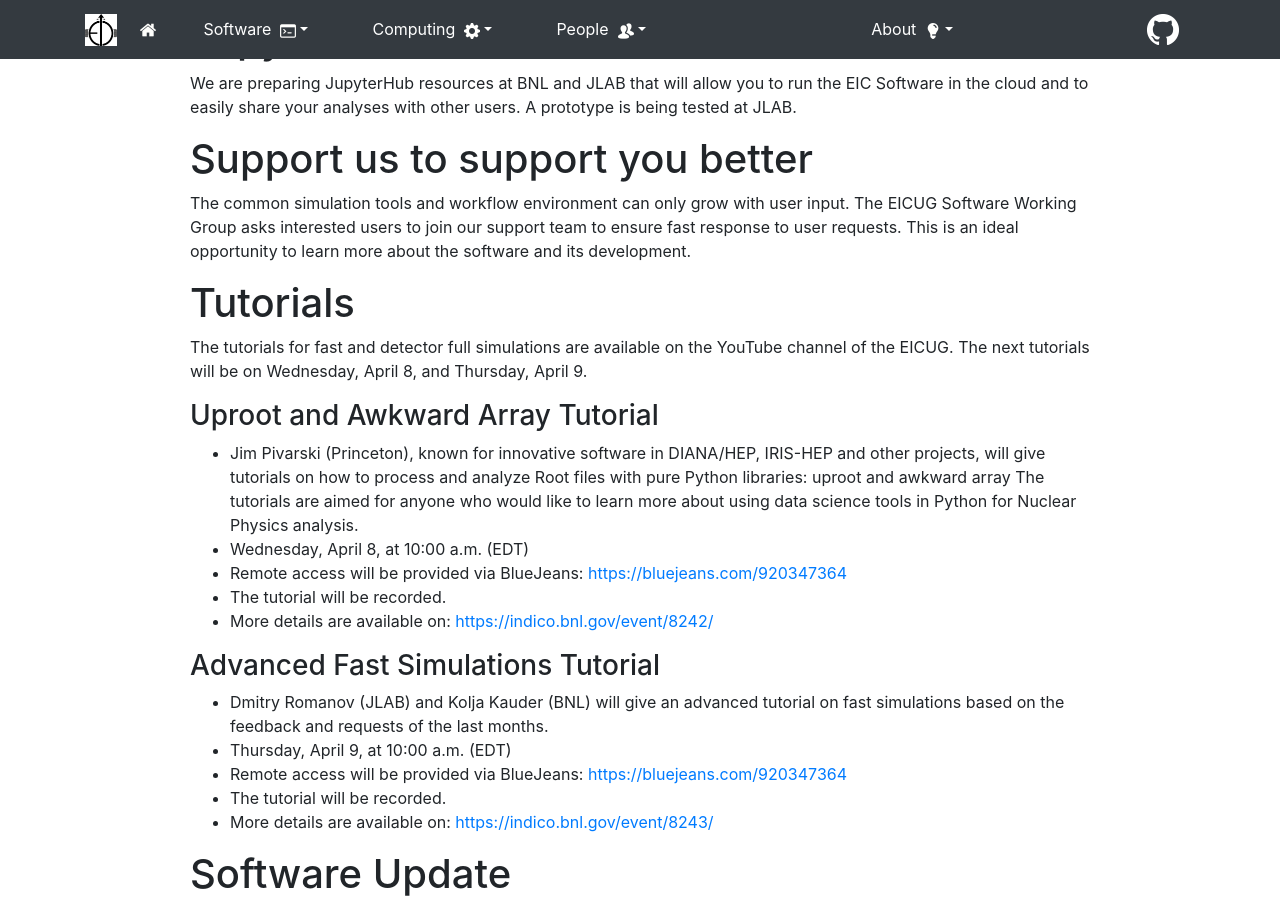
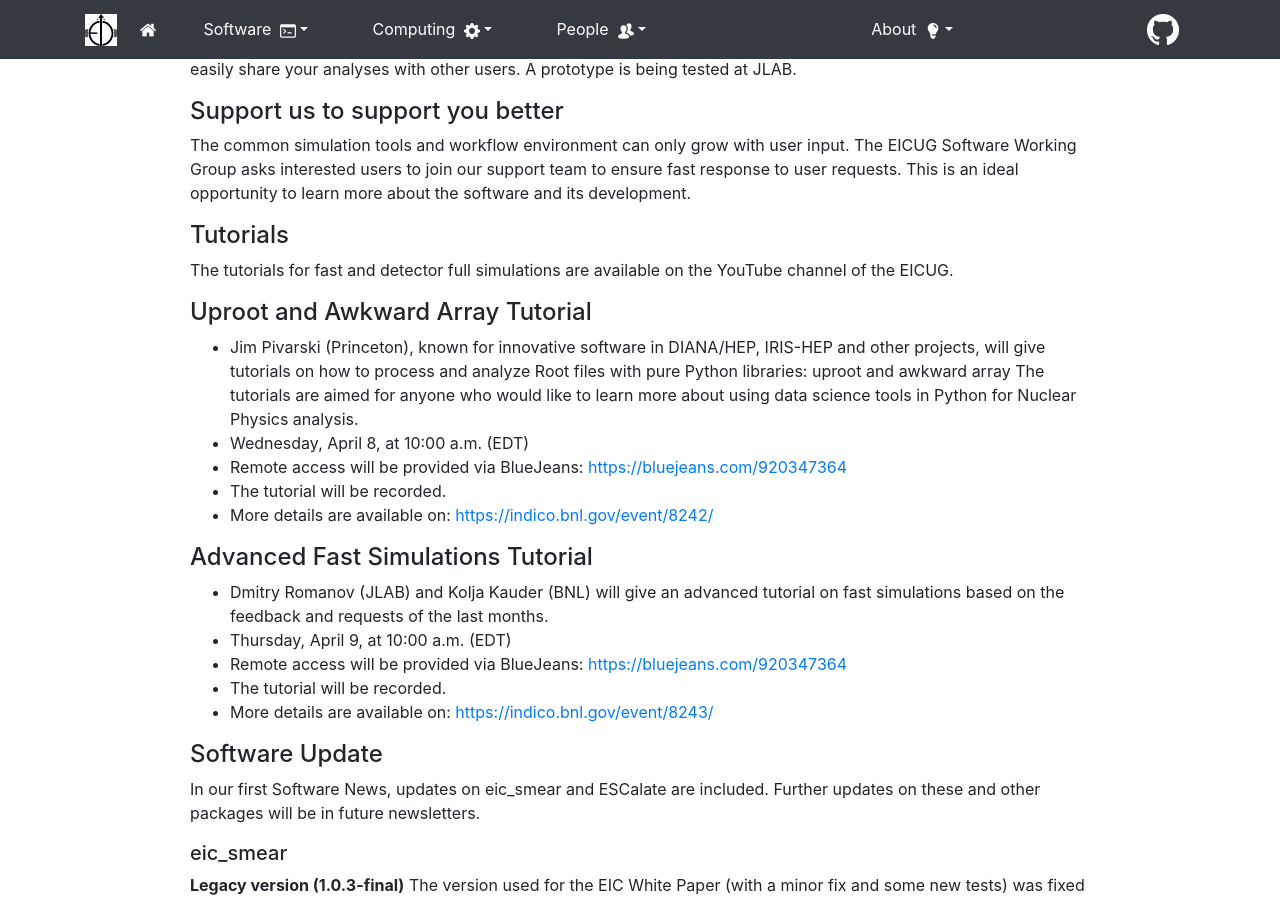
Before and after one commit to kkauder/eic.github.io, a Jekyll site: the page built from _posts/2020-04-30-software-news.md, in a window 1280 px wide and 900 px high, scrolled down 475 px. Built offline with Jekyll 4.4.1, drawn with Linux system fonts in a browser that asks for light colours; nearby versions of some CDN libraries.

Commit message:
Moved the Escalate diagram to a proper folder, finished other cosmetics on the news page

```diff
--- a/_posts/2020-04-30-software-news.md
+++ b/_posts/2020-04-30-software-news.md
@@ -11,36 +11,36 @@
 
 The EICUG Software Working Group is working on physics and detector simulations that enable for the Yellow Report Initiative a quantitative assessment of the measurement capabilities of the EIC detector(s) and their physics impact. The common simulation tools and workflow environment being setup by the working group allow the EICUG to pursue Yellow Report studies in a manner that is accessible, consistent, and reproducible to the EICUG as a whole.
 
-# Communication
+#### Communication
 The EICUG Software Working Group will start to announce software updates, known bugs, and other software related news on the [eicug-software@eicug.org](mailto:eicug-software@eicug.org) mailing list. While summaries of the announcements will be shared on [eicug-software@eicug.org](mailto:eicug-software@eicug.org) and the monthly newsletter, we encourage all working groups to subscribe to the [eicug-software@eicug.org](mailto:eicug-software@eicug.org).
 
-# JupyterHub
+#### JupyterHub
 We are preparing JupyterHub resources at BNL and JLAB that will allow you to run the EIC Software in the cloud and to easily share your analyses with other users. A prototype is being tested at JLAB.
 
-# Support us to support you better
+#### Support us to support you better
 The common simulation tools and workflow environment can only grow with user input. The EICUG Software Working Group asks interested users to join our support team to ensure fast response to user requests. This is an ideal opportunity to learn more about the software and its development.
 
-# Tutorials
-The tutorials for fast and detector full simulations are available on the YouTube channel of the EICUG. The next tutorials will be on Wednesday, April 8, and Thursday, April 9.
+#### Tutorials
+The tutorials for fast and detector full simulations are available on the YouTube channel of the EICUG.
 
-### Uproot and Awkward Array Tutorial
+#### Uproot and Awkward Array Tutorial
 * Jim Pivarski (Princeton), known for innovative software in DIANA/HEP, IRIS-HEP and other projects, will give tutorials on how to process and analyze Root files with pure Python libraries: uproot and awkward array The tutorials are aimed for anyone who would like to learn more about using data science tools in Python for Nuclear Physics analysis.
 * Wednesday, April 8, at 10:00 a.m. (EDT)
 * Remote access will be provided via BlueJeans: [https://bluejeans.com/920347364](https://bluejeans.com/920347364)
 * The tutorial will be recorded.
 * More details are available on: [https://indico.bnl.gov/event/8242/](https://indico.bnl.gov/event/8242/)
 
-### Advanced Fast Simulations Tutorial
+#### Advanced Fast Simulations Tutorial
 * Dmitry Romanov (JLAB) and Kolja Kauder (BNL) will give an advanced tutorial on fast simulations based on the feedback and requests of the last months.
 * Thursday, April 9, at 10:00 a.m. (EDT)
 * Remote access will be provided via BlueJeans: [https://bluejeans.com/920347364](https://bluejeans.com/920347364)
 * The tutorial will be recorded.
 * More details are available on: [https://indico.bnl.gov/event/8243/](https://indico.bnl.gov/event/8243/)
 
-# Software Update
+#### Software Update
 In our first Software News, updates on eic_smear and ESCalate are included. Further updates on these and other packages will be in future newsletters.
 
-## eic_smear
+##### eic_smear
 __Legacy version (1.0.3-final)__ The version used for the EIC White Paper (with a minor fix and some new tests) was fixed to 1.0.3-final for preservation.
 
 __Yellow Report versions (1.0.4+)__ The current version, tentatively named 1.0.4-RC, has a few impactful updates:
@@ -53,7 +53,7 @@
 * Implementations according to the Electron-Ion Collider Detector Requirements and R&D Handbook: Once out, this should be the default used by everybody until vetted reference detectors are compiled. Note that none of the existing smearers were ever meant as truly representative of their namesakes, mostly as starting points.
 * pT and pz smearing is currently not functional. While no existing smearers rely on them, this is nevertheless a bug that will be fixed in the next update. More examples and QA are to follow as well.
 
-## ESCalate framework
+##### ESCalate framework
 A lightweight modular fast and full simulation framework for EIC.
 [https://gitlab.com/eic/escalate](https://gitlab.com/eic/escalate)
 
@@ -67,4 +67,4 @@
 
 The framework itself ensures that data between packages is consistent and output of one package can be correctly read from another. ESCalate provides Python orchestration to facilitate the configuration of each package and allow for a workflow between the packages.
 
-![alt text](ESCalate-Structure.png "The structure of ESCalate framework")
+<img src="{{ '/assets/images/diagrams/escalate/ESCalate-Structure.png' | relative_url }}" width="597"/>
```
Also changed, not shown: assets/images/diagrams/escalate/ESCalate-Structure.png (renamed from _posts/ESCalate-Structure.png).
